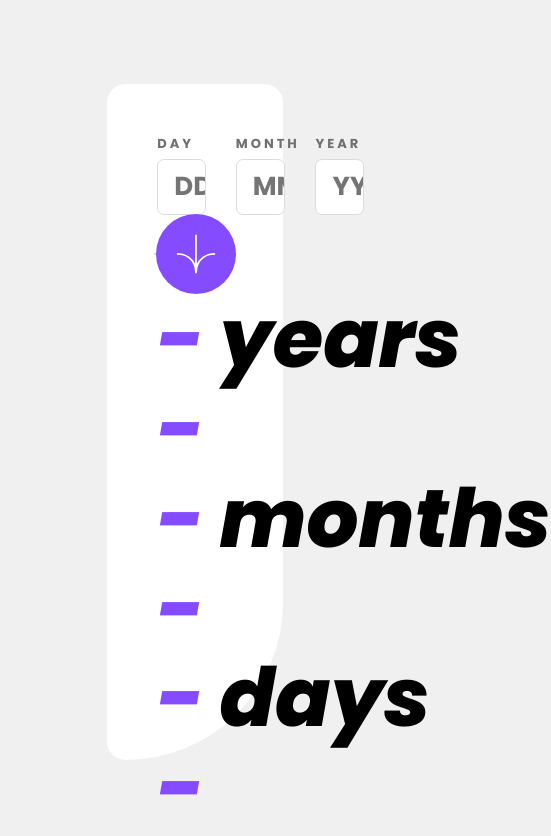
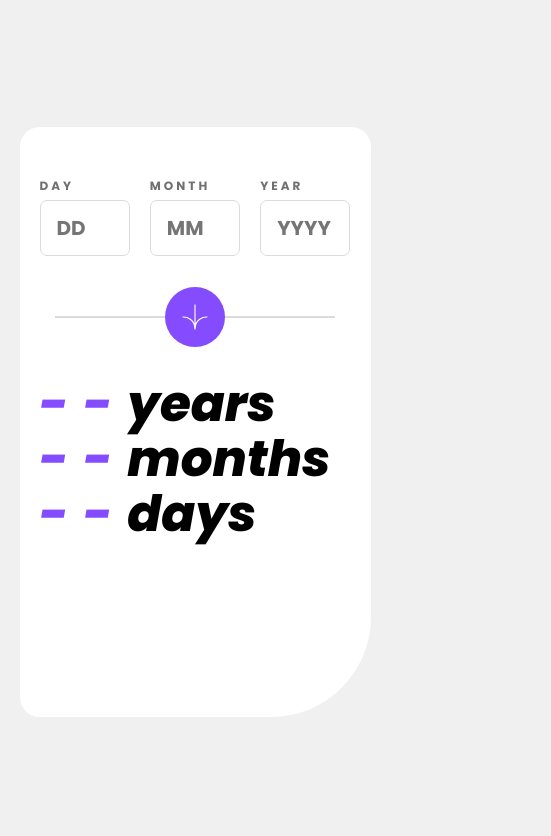
Before and after one commit to Cauanz/Age-Calculator-App, a plain HTML site: page index.html in a window 390 px wide. Shown: the whole page, 551 px wide, since content can reach past the window. Drawn offline with Linux system fonts and the light colour scheme.

Commit message:
🐛 All completed | mobile fixed

```diff
--- a/Estilos/style.css
+++ b/Estilos/style.css
@@ -199,6 +199,94 @@ aside {
 }
 
 
+@media screen and (min-width: 375px ) and (max-width: 667px) {
+   .container {
+      width: 90%;
+      height: 70%;
+   border-radius: 20px 20px 100px 20px;
+   }
+
+   header, main, aside {
+      margin: 50px 20px 50px 20px;
+   }
+
+   main {
+      margin-top: 20px !important;
+      margin-bottom: 20px !important;
+   }
+
+   .divDay, .divMonth {
+      width: 30%;
+      height: 80px;
+      align-content: center;
+      margin-right: 20px;
+   }
+
+   .divYear{
+      width: 30%;
+      height: 80px;
+      align-content: center;
+      margin-right: 0px;
+   }
+
+   .divDay label, .divMonth label, .divYear label {
+      font-size: 12px;
+   }
+
+   .divDay input, .divMonth input, .divYear input {
+      width: 100%;
+      height: 70%;
+      border-radius: 7px;
+      font-size: 20px;
+      padding-left: 16px;
+      outline: none;
+      border: 1px solid var(--color-neutral3);
+   }
+
+   main{
+      height: 80px;
+   }
+
+   .arrow {
+      border: none;
+      border-radius: 80px;
+      width: 60px;
+      height: 60px;
+      position: absolute;
+   }
+
+   .arrow img:active {
+      background: var(--color-neutral5);
+   }
+
+   .arrow img {
+      background: var(--color-primario1);
+      border-radius: 80px;
+      padding: 17px;
+      width: 60px;
+      height: 60px;
+   }
+
+   .Years, .Months, .Days {
+      width: 100%;
+      font-weight: 800;
+      font-style: italic;
+      display: flex;
+      justify-content: flex-start;
+      align-items: flex-start;
+   }
+
+   .trace {
+      color: var(--color-primario1);
+      letter-spacing: 15px;
+   }
+
+   .trace, .text {
+      font-size: 50px;
+      line-height: 1.1em;
+   }
+}
+
 @media screen and (max-width: 375px) {
    .container {
       width: 90%;
```
